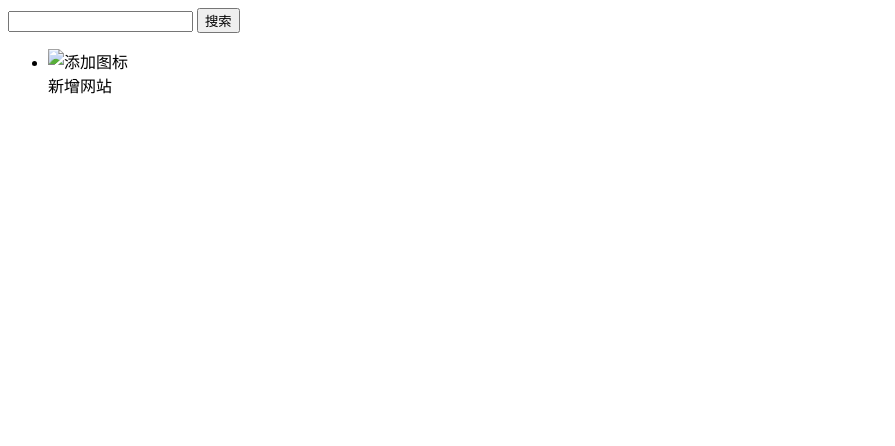
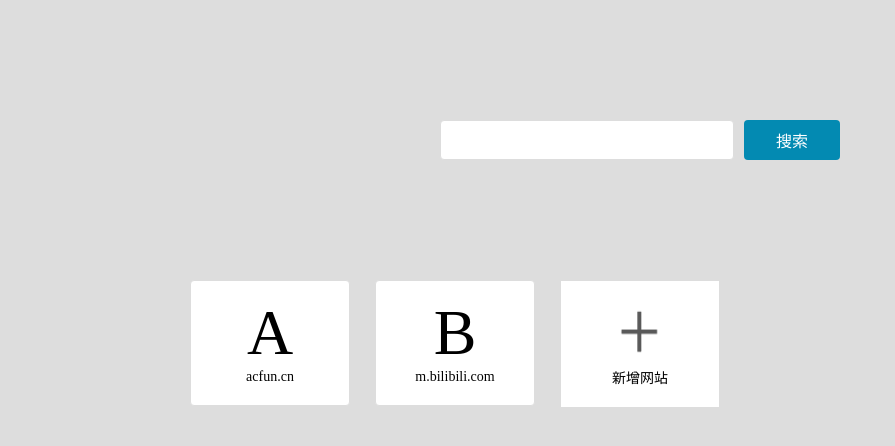
Before and after one commit to 123164867376464646/nav-1, a plain HTML site: page dist/index.html in a window 1280 px wide. Shown: the whole page, without its empty margins (0-895 px from the left). Drawn offline with nearby package versions, Linux system fonts and the light colour scheme.

Commit message:
build更新

```diff
--- a/dist/index.html
+++ b/dist/index.html
@@ -6,7 +6,7 @@
     <meta http-equiv="X-UA-Compatible" content="IE=edge">
     <meta name="viewport" content="width=device-width,initial-scale=1,minimum-scale=1,maximum-scale=1,user-scalable=no,viewport-fit=cover">
     <title>前航 - 前端导航网站</title>
-    <link rel="stylesheet" href="index.f033a1b6.css">
+    <link rel="stylesheet" href="index.3bb6b809.css">
 </head>
 <body>
     <header class="globalHeader">
@@ -20,7 +20,7 @@
             <li class="last">
                 <div class="addButton">
                     <div class="icon">
-                        <img class="icon-img" src="icon-add.89935673.png" alt="添加图标">
+                        <img class="icon-img" src="/icon-add.933e8142.png" alt="添加图标">
                     </div>
                     <div class="text">新增网站</div>
                 </div>
@@ -29,7 +29,7 @@
     </main>
     <script src="https://cdn.bootcdn.net/ajax/libs/jquery/3.6.0/jquery.min.js
     "></script>
-    <script src="index.5388f3ff.js"></script>
+    <script src="index.de158e3a.js"></script>
 </body>
 
 </html>
```
